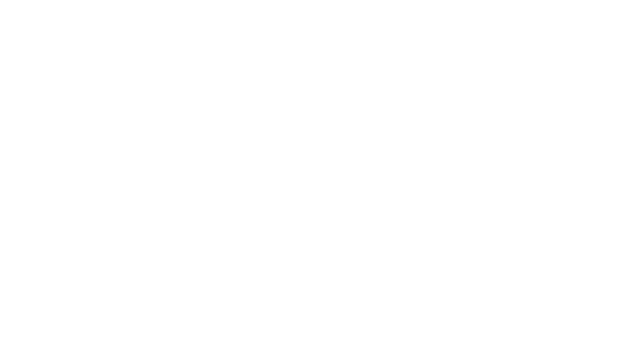
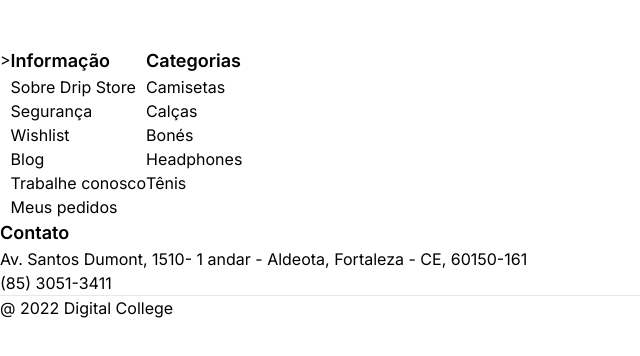
Before and after one commit to ajuteixeira/client-drip-store, a React (Vite) app in the folder client/: page /teste in a window 1280 px wide. Shown: the top 356 px of the page, without its empty margins (0-640 px from the left). Built offline with nearby package versions, Linux system fonts and the light colour scheme.

Commit message:
criação do footer

```diff
--- a/client/src/components/FooterIcons.jsx
+++ b/client/src/components/FooterIcons.jsx
@@ -16,6 +16,34 @@ export default function FooterIcons() {
           <img className="mx-3 w-4" src={twittericon} alt="Ícone Twitter" />
         </a>
       </div>
+      <div className="bloco flex">>
+        <div className="informacao">
+          <h1 className="titulo text-lg font-semibold ">Informação</h1>
+          <p className="texto text-base font-normal">Sobre Drip Store</p>
+          <p className="texto text-base font-normal">Segurança</p>
+          <p className="texto text-base font-normal">Wishlist</p>
+          <p className="texto text-base font-normal">Blog</p>
+          <p className="texto text-base font-normal">Trabalhe conosco</p>
+          <p className="texto text-base font-normal">Meus pedidos</p>
+        </div>
+        <div className="categorias">
+          <h1 className="titulo text-lg font-semibold">Categorias</h1>
+          <p className="texto text-base font-normal">Camisetas</p>
+          <p className="texto text-base font-normal">Calças</p>
+          <p className="texto text-base font-normal">Bonés</p>
+          <p className="texto text-base font-normal">Headphones</p>
+          <p className="texto text-base font-normal">Tênis</p>
+        </div>
+      </div>
+      <div className="contato">
+        <h1 className="titulo text-lg font-semibold">Contato</h1>
+        <p className="local">
+          Av. Santos Dumont, 1510- 1 andar - Aldeota, Fortaleza - CE, 60150-161
+        </p>
+        <p>(85) 3051-3411</p>
+      </div>
+<hr/>
+      <span className="dc">@ 2022 Digital College</span>
     </>
   );
 }
--- a/client/src/pages/UiView.jsx
+++ b/client/src/pages/UiView.jsx
@@ -1,3 +1,9 @@
+import Footericons from '../components/FooterIcons'
+
 export default function UiTest() {
-  return <main className="min-w-full">{/* seu código aqui!! */}</main>;
+  return <main className="min-w-full">
+    <Footericons />
+
+  </main>;
+
 }
```
Also changed, not shown: client/src/assets/images/logo branco.png (added).
